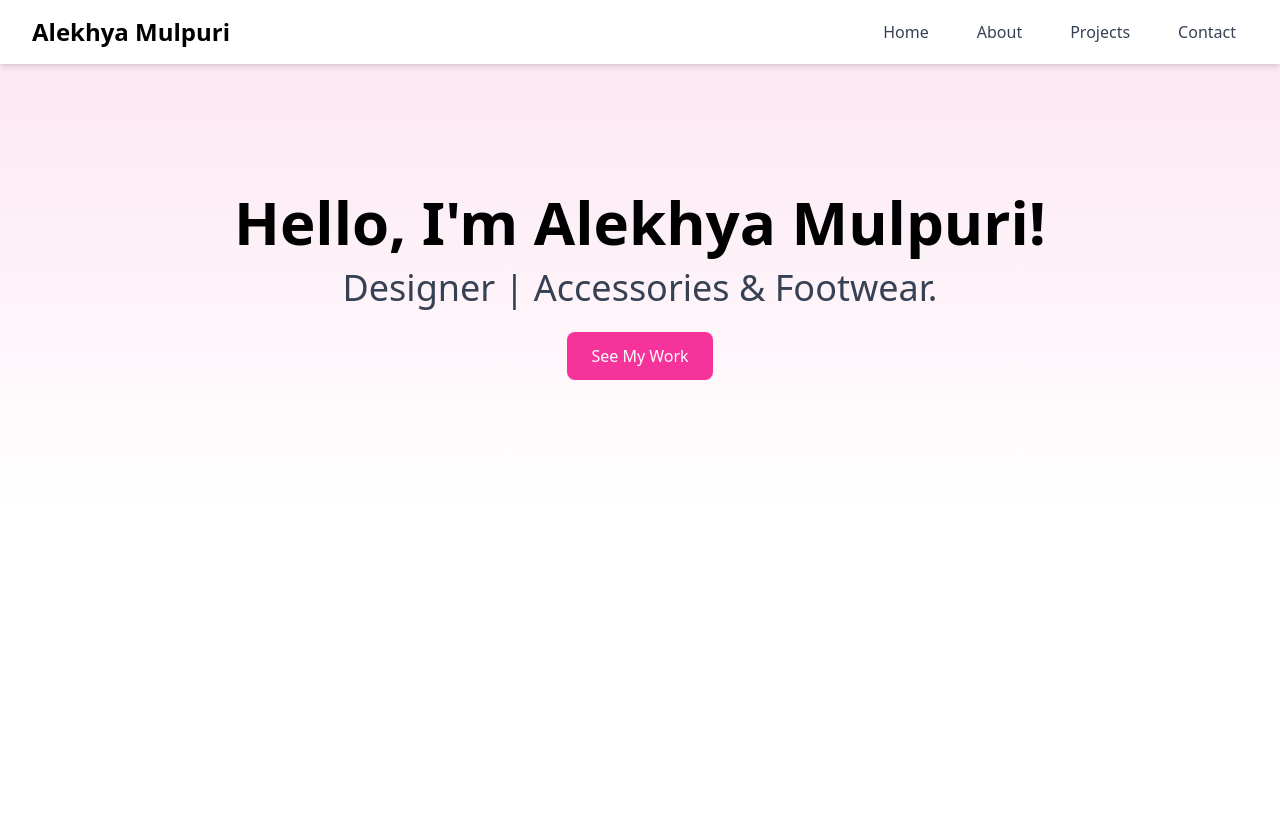
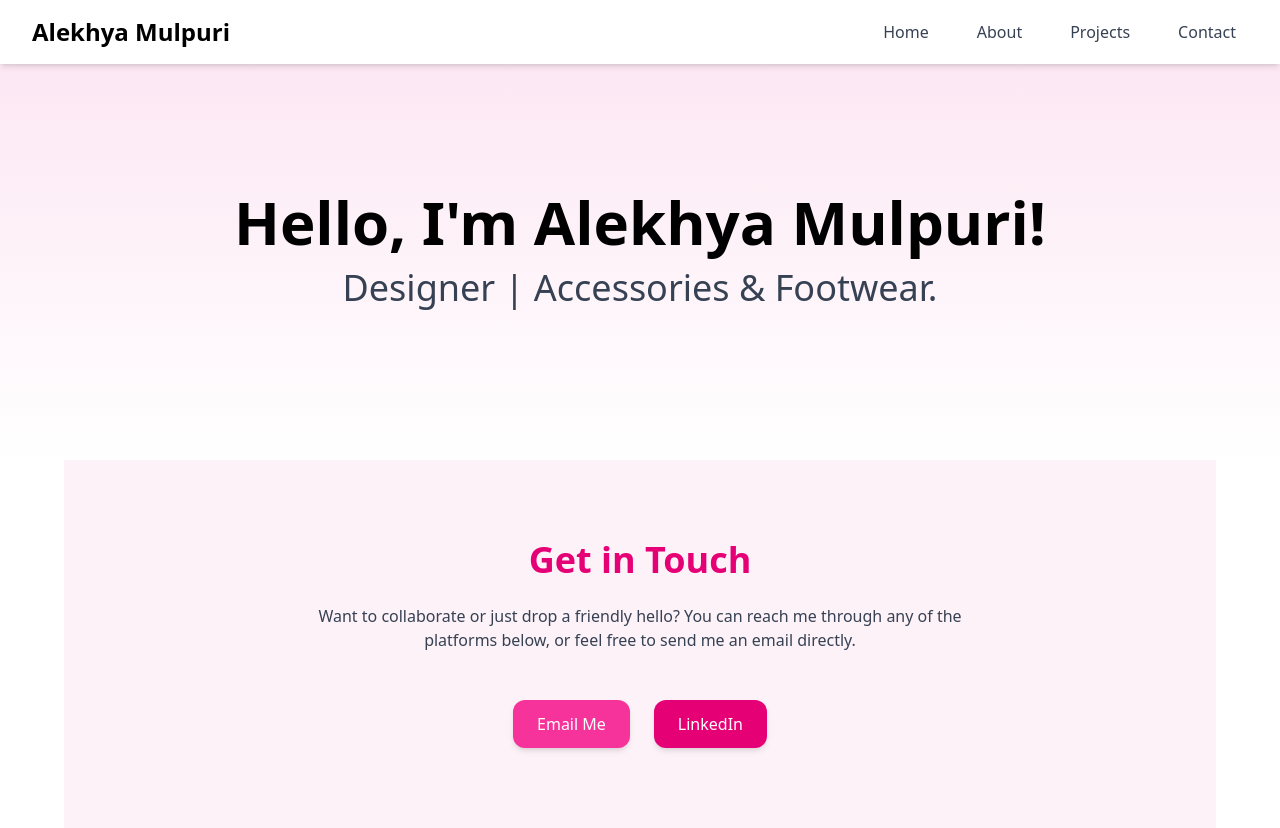
Before and after one commit to Rushil-Y/Alekhyas-portfolio, a React (Vite) app: page / in a window 1280 px wide. Before the commit the page ends 800 px from the top, so only its background shows below. Built offline with nearby package versions, Linux system fonts and the light colour scheme.

Commit message:
Added contact section

```diff
--- /dev/null
+++ b/src/components/Contact.jsx
@@ -0,0 +1,35 @@
+function Contact() {
+  return (
+    <section
+      id="contact"
+      className="max-w-6xl mx-auto py-20 px-4 sm:px-6 lg:px-8 bg-pink-50"
+    >
+      <h2 className="text-3xl sm:text-4xl font-bold mb-6 text-center text-pink-600">
+        Get in Touch
+      </h2>
+      <p className="text-center text-gray-700 mb-12 max-w-2xl mx-auto">
+        Want to collaborate or just drop a friendly hello? You can reach me
+        through any of the platforms below, or feel free to send me an email
+        directly.
+      </p>
+
+      <div className="flex flex-col sm:flex-row justify-center items-center gap-6">
+        <a
+          href="mailto:mulpurialekhya01@gmail.com"
+          className="px-6 py-3 w-full sm:w-auto text-center bg-pink-500 text-white rounded-xl shadow-md hover:bg-pink-600 hover:scale-105 transform transition duration-300"
+        >
+          Email Me
+        </a>
+        <a
+          href="https://www.linkedin.com/in/alekhya-mulpuri-158763215/"
+          target="_blank"
+          className="px-6 py-3 w-full sm:w-auto text-center bg-pink-600 text-white rounded-xl shadow-md hover:bg-pink-700 hover:scale-105 transform transition duration-300"
+        >
+          LinkedIn
+        </a>
+      </div>
+    </section>
+  );
+}
+
+export default Contact;
--- a/src/components/Hero.jsx
+++ b/src/components/Hero.jsx
@@ -10,9 +10,9 @@ function Hero() {
       <p className="text-2xl sm:text-3xl md:text-4xl text-gray-700 mb-6">
         Designer | Accessories & Footwear.
       </p>
-      <button className="px-6 py-3 bg-pink-500 text-white rounded-lg hover:bg-pink-600 transition">
+      {/* <button className="px-6 py-3 bg-pink-500 text-white rounded-lg hover:bg-pink-600 transition">
         See My Work
-      </button>
+      </button> */}
     </section>
   );
 }
--- a/src/components/HomePage.jsx
+++ b/src/components/HomePage.jsx
@@ -1,6 +1,7 @@
 import { useEffect } from "react";
 import { useLocation } from "react-router-dom";
 import Hero from "./Hero";
+import Contact from "./Contact";
 
 function HomePage() {
   const location = useLocation();
@@ -17,6 +18,7 @@ function HomePage() {
   return (
     <>
       <Hero />
+      <Contact />
     </>
   );
 }
```
